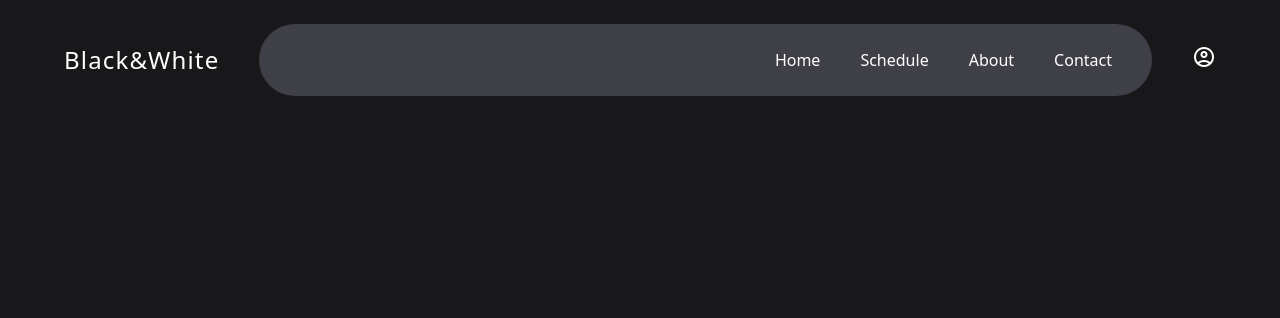
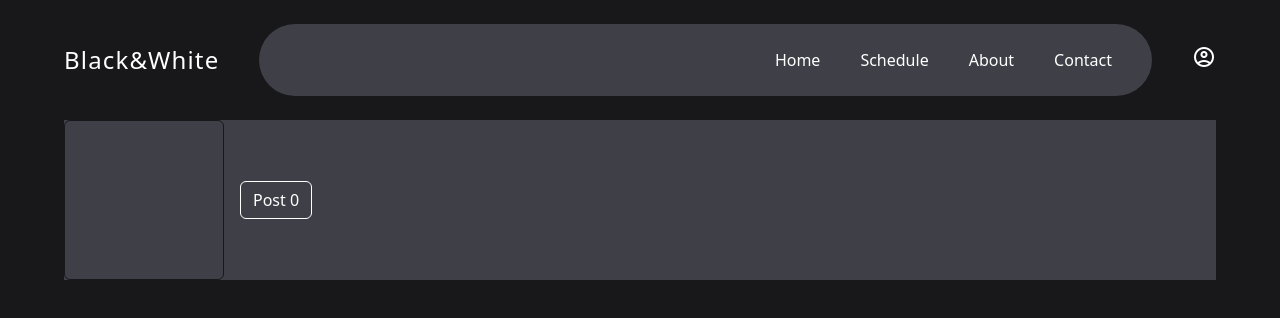
Before and after one commit to iamaakashks/Black_and_White, a React (Vite) app: page / in a window 1280 px wide. Shown: the top 318 px of the page. Built offline with nearby package versions, Linux system fonts and the light colour scheme.

Commit message:
set the foundation of the daily activity tracker

```diff
--- /dev/null
+++ b/components/Header.jsx
@@ -0,0 +1,29 @@
+import React from "react";
+import { useState } from "react";
+
+export function Header() {
+      const [loggedIn, setLoggedIn] = useState(true);
+    return (
+        <div className='w-full flex items-center gap-10 text-md'>
+            <h1 className='tracking-wider font-thin text-2xl'>Black&White</h1>
+            <div className='bg-zinc-700 flex-1 flex justify-end gap-10 py-6 rounded-full px-10'>
+            <button>Home</button>
+            <button>Schedule</button>
+            <button>About</button>
+            <button>Contact</button>
+            </div>
+            {
+            loggedIn ? (
+                <button className={``}>
+                <span className='material-symbols-outlined'>account_circle</span>
+                </button>
+            ) : (
+                <div className={`flex items-center gap-10 py-6`}>
+                <button className=''>Login</button>
+                <button>Signup</button>
+                </div>
+            )
+            }
+        </div>
+    )
+}
--- a/src/App.jsx
+++ b/src/App.jsx
@@ -1,25 +1,20 @@
-import React from 'react'
-import { useState } from 'react';
+import React, { useState } from 'react'
+import { Header } from '../components/Header.jsx'
 
 function App() {
-  const [loggedIn, setLoggedIn] = useState(true);
+  const [count, setcount] = useState(0);
+  function post() {
+    setcount(prev => prev+1)
+    console.log("hello count: " + count);
+  }
+  const day = 30;
   return (
     <div className="w-full min-h-screen bg-zinc-900 text-white px-16 pt-6">
-      <div className='w-full flex items-center gap-10 text-md'>
-        <h1 className='tracking-wider font-thin text-2xl'>Black&White</h1>
-        <div className='bg-zinc-700 flex-1 flex justify-end gap-10 py-6 rounded-full px-10'>
-          <button>Home</button>
-          <button>Schedule</button>
-          <button>About</button>
-          <button>Contact</button>
-        </div>
-        <div className={`${!loggedIn? 'block' : 'hidden'} flex items-center gap-10 py-6`}>
-          <button className=''>Login</button>
-          <button>Button</button>
-        </div>
-        <button className={`${loggedIn? 'block' : 'hidden'}`}>
-          <span className='material-symbols-outlined'>account_circle</span>
-        </button>
+      <Header />
+      <br />
+      <div className='w-full bg-zinc-700 flex items-center gap-4'>
+        <div className={`w-40 h-40 border-[1px] border-zinc-900 rounded-md ${count&&'bg-green-600'}`}></div>
+        <button onClick={post} className="px-3 py-1.5 border-[1px] rounded-md">Post {count}</button>
       </div>
     </div>
   )
```
